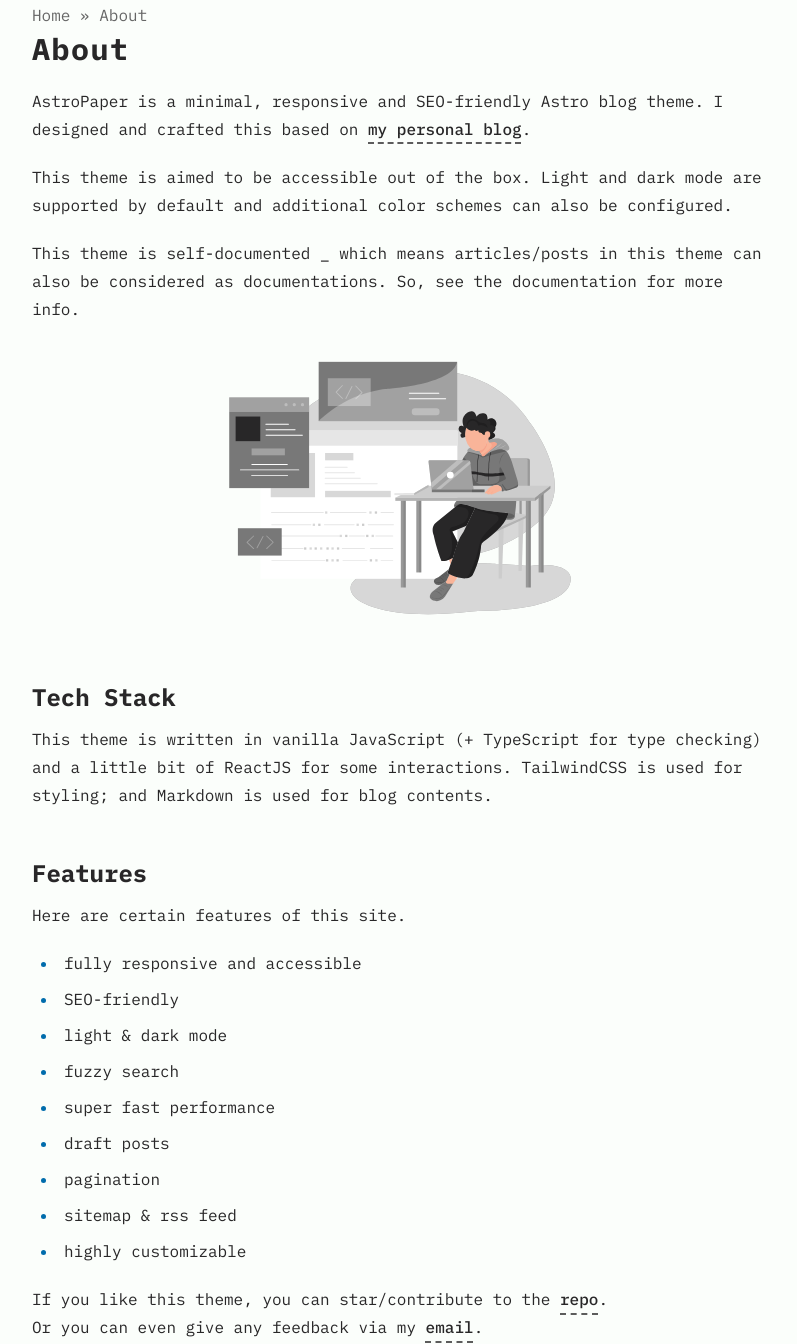
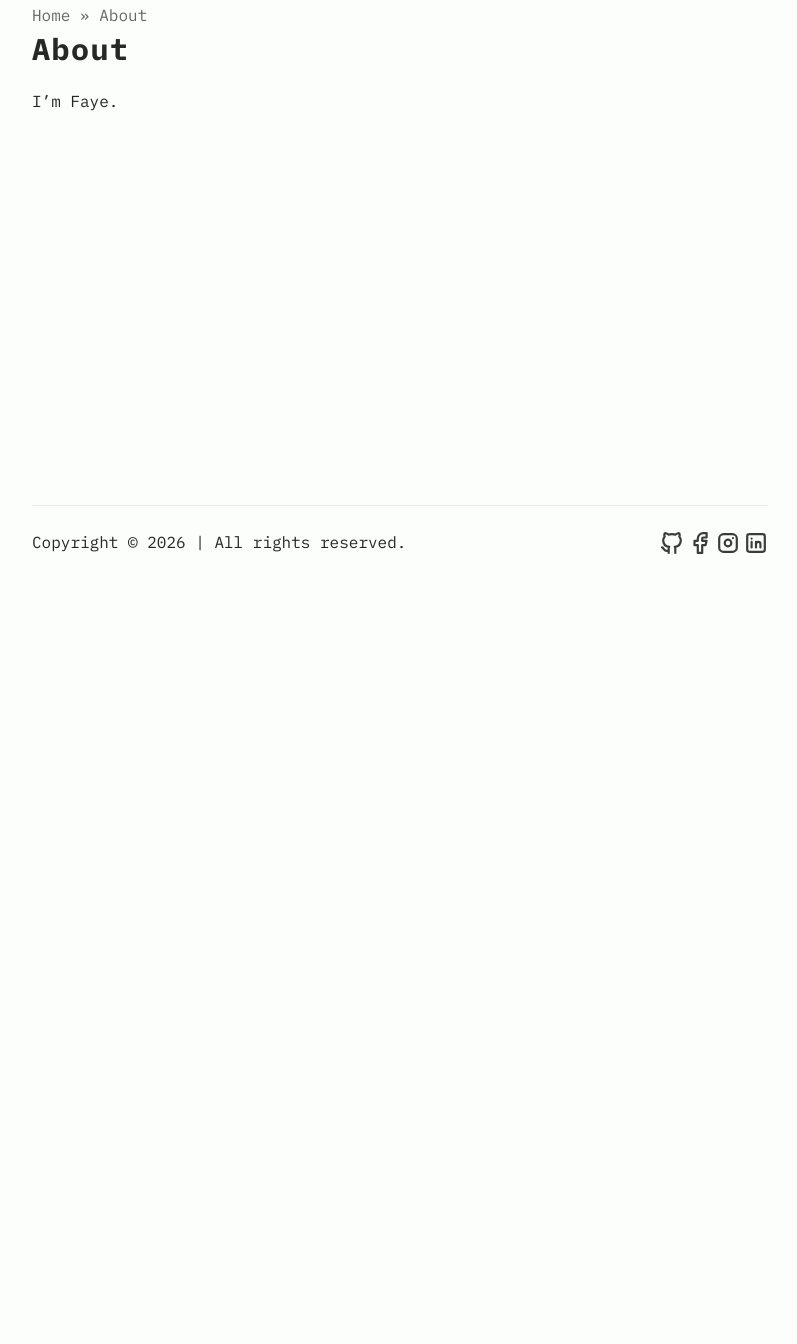
Before and after one commit to fhayes301/fayes-blog, an Astro site: page /about in a window 1280 px wide. Shown: the part 222-1566 px from the top of the page, without its empty margins (240-1037 px from the left). After the commit the page ends 800 px from the top, so only its background shows below. Built offline with nearby package versions, Linux system fonts and the light colour scheme; Astro itself is replaced by a stand-in of ours.

Commit message:
Update src/pages/about.md (via Pages CMS)

```diff
--- a/src/pages/about.md
+++ b/src/pages/about.md
@@ -1,36 +1,5 @@
 ---
 layout: ../layouts/AboutLayout.astro
-title: "About"
+title: About
 ---
-
-AstroPaper is a minimal, responsive and SEO-friendly Astro blog theme. I designed and crafted this based on [my personal blog](https://satnaing.dev/blog).
-
-This theme is aimed to be accessible out of the box. Light and dark mode are supported by
-default and additional color schemes can also be configured.
-
-This theme is self-documented \_ which means articles/posts in this theme can also be considered as documentations. So, see the documentation for more info.
-
-<div>
-  <img src="/assets/dev.svg" class="sm:w-1/2 mx-auto" alt="coding dev illustration">
-</div>
-
-## Tech Stack
-
-This theme is written in vanilla JavaScript (+ TypeScript for type checking) and a little bit of ReactJS for some interactions. TailwindCSS is used for styling; and Markdown is used for blog contents.
-
-## Features
-
-Here are certain features of this site.
-
-- fully responsive and accessible
-- SEO-friendly
-- light & dark mode
-- fuzzy search
-- super fast performance
-- draft posts
-- pagination
-- sitemap & rss feed
-- highly customizable
-
-If you like this theme, you can star/contribute to the [repo](https://github.com/satnaing/astro-paper).
-Or you can even give any feedback via my [email](mailto:contact@satnaing.dev).
+I'm Faye.
```
